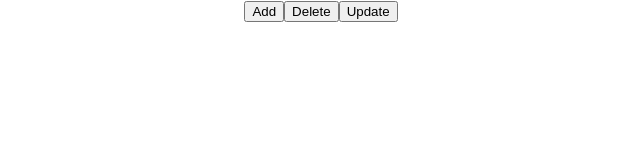
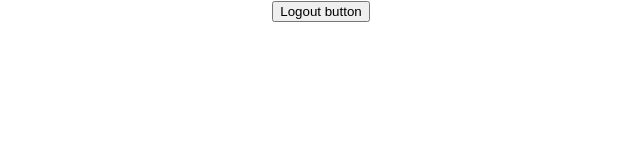
Before and after one commit to phamvietduc0411/ReactJS, a React (Create React App) app in the folder Setup-Project-ReactJS/my-first-project-react/: page / in a window 1280 px wide. Shown: the top 160 px of the page, without its empty margins (319-959 px from the left). Built offline with nearby package versions, Linux system fonts and the light colour scheme.

Commit message:
render with condition

```diff
--- a/Setup-Project-ReactJS/my-first-project-react/src/App.js
+++ b/Setup-Project-ReactJS/my-first-project-react/src/App.js
@@ -4,6 +4,7 @@
 import BareInput from './BareInput'
 import PropsChild from './PropsChildren'
 import HandleEvent from './HandleEvent'
+import LoginCotrol from './LoginControl'
 
 function App() {
   //const [visible, setVisible] = useState(true)
@@ -15,7 +16,8 @@
         <h1>Props Children</h1>
         <BareInput type='text' value='100' autoFocus readOnly className='input' />
       </PropsChild> */}
-      <HandleEvent />
+      {/* <HandleEvent /> */}
+      <LoginCotrol isLoggedIn={true} />
     </div>
   )
 }
--- /dev/null
+++ b/Setup-Project-ReactJS/my-first-project-react/src/LoginControl.jsx
@@ -0,0 +1,45 @@
+import React from 'react'
+
+class LoginButton extends React.Component {
+  render() {
+    return (
+      <div>
+        <button onClick={this.props.onClick}>Login button </button>
+      </div>
+    )
+  }
+}
+
+class LogOut extends React.Component {
+  render() {
+    return (
+      <div>
+        <button onClick={this.props.onClick}>Logout button </button>
+      </div>
+    )
+  }
+}
+
+class LoginCotrol extends React.Component {
+  constructor(props) {
+    super(props)
+
+    this.state = { isLoggedIn: false }
+  }
+
+  handleLogin = () => {
+    this.setState({ isLoggedIn: false })
+  }
+
+  handleLogout = () => {
+    this.setState({ isLoggedIn: true })
+  }
+
+  render() {
+    const { isLoggedIn } = this.state
+
+    return <div>{isLoggedIn ? <LoginButton onClick={this.handleLogin} /> : <LogOut onClick={this.handleLogout} />}</div>
+  }
+}
+
+export default LoginCotrol
```
